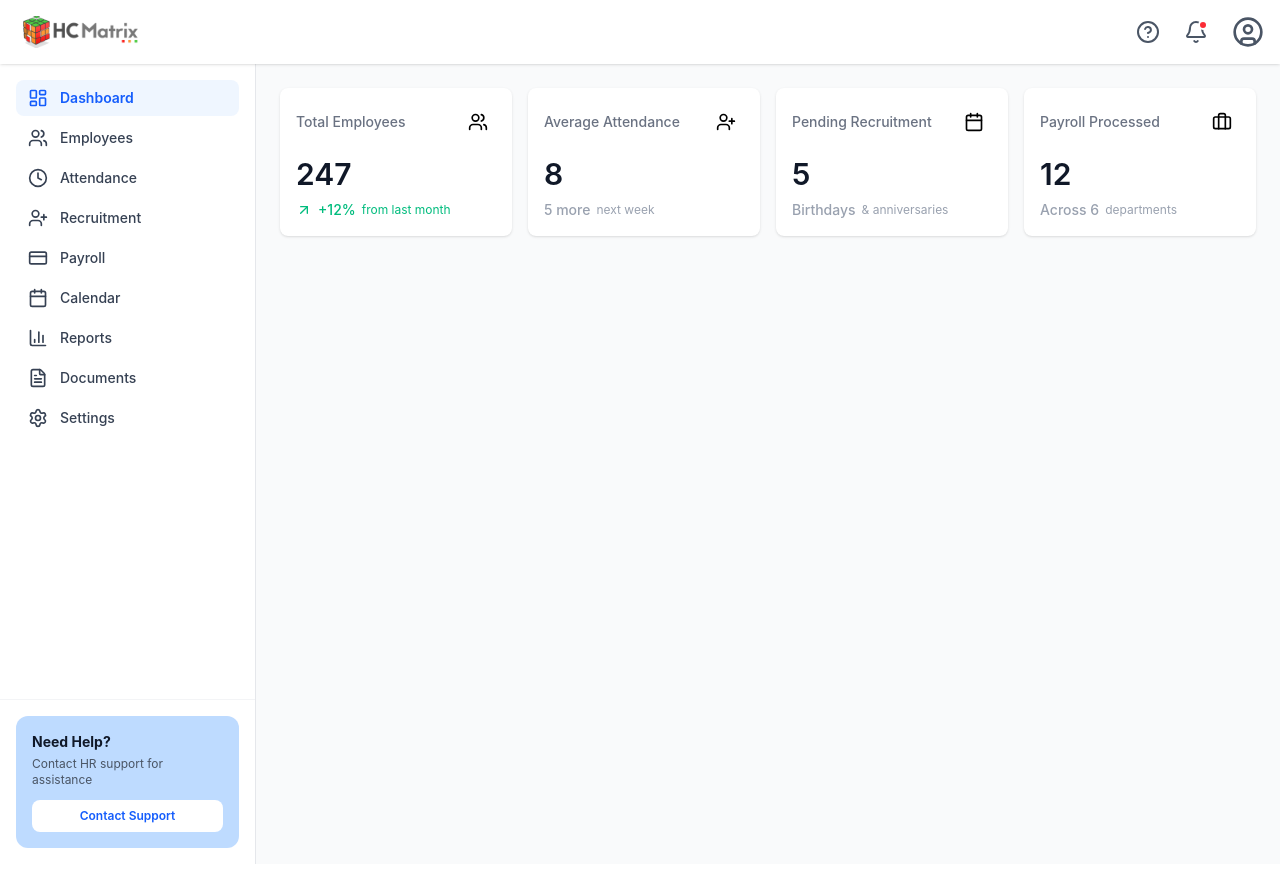
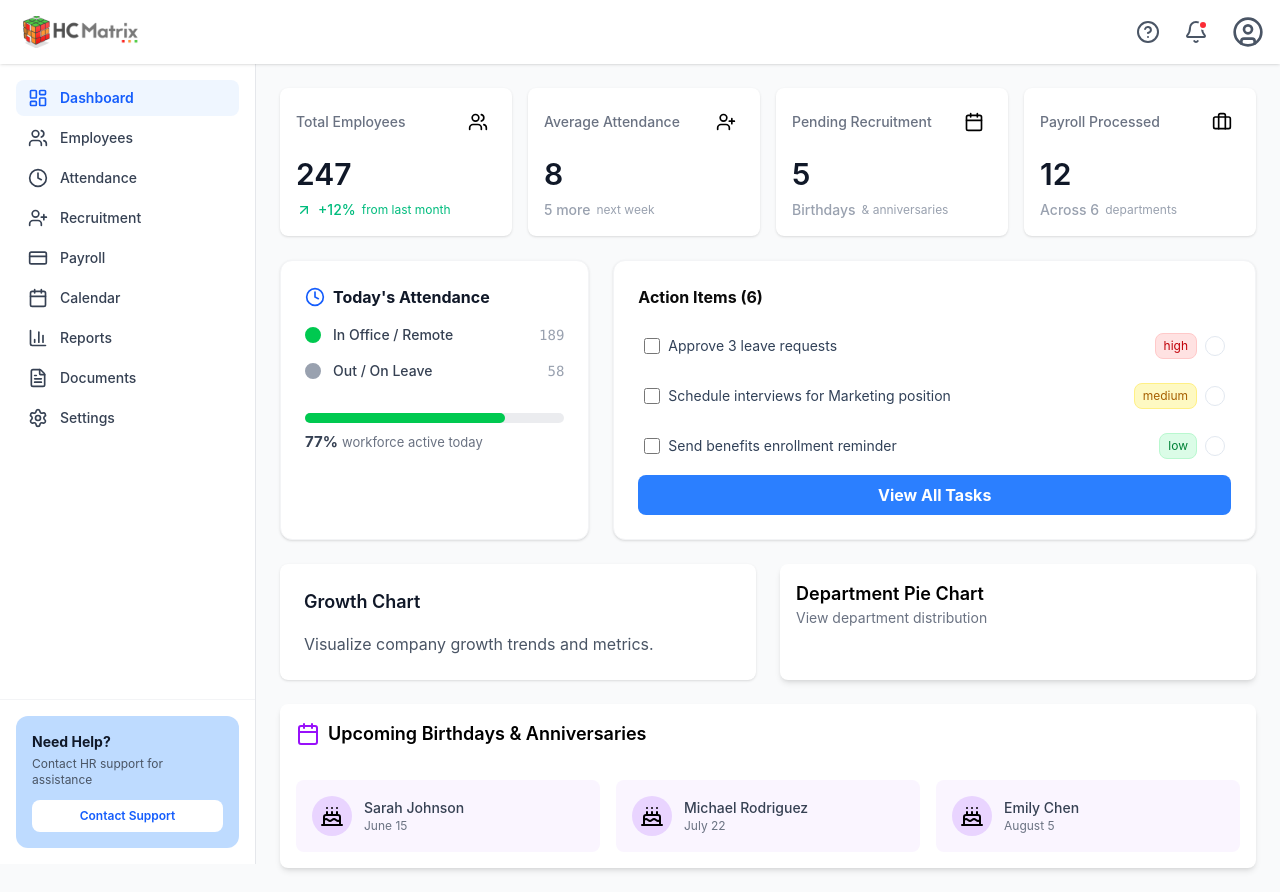
Before and after one commit to kennewest12/hr-platform-development, a React (Vite) app: page /admin in a window 1280 px wide. Before the commit the page ends 864 px from the top, so only its background shows below. Built offline with nearby package versions, Linux system fonts and the light colour scheme.

Commit message:
work: save current progress before pull

```diff
--- a/src/components/DashboardPage/AttendanceSummaryCard.jsx
+++ b/src/components/DashboardPage/AttendanceSummaryCard.jsx
@@ -18,7 +18,7 @@ export default function AttendanceSummaryCard() {
   };
 
   return (
-    <div className="bg-white p-6 rounded-xl shadow-sm border border-gray-100 max-w-sm">
+    <div className="bg-white p-6 rounded-xl shadow-sm border border-gray-100 h-full">
       <div className="flex items-center mb-4">
         <Clock className="text-blue-600 w-5 h-5" />
         <h3 className="text-md font-bold text-gray-900 ml-2">
@@ -27,7 +27,7 @@ export default function AttendanceSummaryCard() {
       </div>
 
       <form className="flex flex-col gap-4">
-        {/* Option 1 */}
+        {/*   In Office / Remote*/}
         <div className="flex items-center justify-between group">
           <label className="flex items-center gap-3 cursor-pointer">
             <input
@@ -47,7 +47,7 @@ export default function AttendanceSummaryCard() {
           </span>
         </div>
 
-        {/* Option 2 */}
+        {/*  Out / On Leave */}
         <div className="flex items-center justify-between group">
           <label className="flex items-center gap-3 cursor-pointer">
             <input
--- /dev/null
+++ b/src/components/DashboardPage/ChartSection.jsx
@@ -0,0 +1,12 @@
+import React from "react";
+import GrowthChartCard from "./GrowthChartCard";
+import DepartmentPieChartCard from "./DepartmentPieChartCard";
+
+export default function ChartSection() {
+  return (
+    <div className="grid grid-cols-1 lg:grid-cols-2 gap-6">
+      <GrowthChartCard />
+      <DepartmentPieChartCard />
+    </div>
+  );
+}
--- a/src/components/DashboardPage/Dashboard.jsx
+++ b/src/components/DashboardPage/Dashboard.jsx
@@ -1,10 +1,16 @@
 import React from "react";
 import StatsGrid from "./StatsGrid";
+import WorkForceSection from "./WorkForceSection";
+import ChartSection from "./ChartSection";
+import BirthdayCard from "./BirthdayCard";
 export default function Dashboard() {
   return (
     <div className="space-y-6">
       {/* {Stats Grid } */}
       <StatsGrid />
+      <WorkForceSection />
+      <ChartSection />
+      <BirthdayCard />
     </div>
   );
 }
--- /dev/null
+++ b/src/components/DashboardPage/DepartmentPieChartCard.jsx
@@ -0,0 +1,10 @@
+import React from "react";
+
+export default function DepartmentPieChartCard() {
+  return (
+    <div className="bg-white p-4 rounded-lg shadow-md">
+      <h3 className="text-lg font-semibold">Department Pie Chart</h3>
+      <p className="text-sm text-gray-500">View department distribution</p>
+    </div>
+  );
+}
--- /dev/null
+++ b/src/components/DashboardPage/GrowthChartCard.jsx
@@ -0,0 +1,13 @@
+import React from "react";
+
+export default function GrowthChartCard() {
+  return (
+    <div className="bg-white p-6 rounded-lg shadow-sm">
+      <h3 className="text-lg font-semibold text-gray-900 mb-4">Growth Chart</h3>
+
+      <p className="text-gray-600">
+        Visualize company growth trends and metrics.
+      </p>
+    </div>
+  );
+}
--- /dev/null
+++ b/src/components/DashboardPage/WorkForceSection.jsx
@@ -0,0 +1,17 @@
+import React from "react";
+import AttendanceSummaryCard from "./AttendanceSummaryCard";
+import ActionItemsCard from "./ActionItemsCard";
+
+export default function WorkForceSection() {
+  return (
+    <div className="grid grid-cols-1 md:grid-cols-2 lg:grid-cols-3 gap-6">
+      <div className="lg:col-span-1">
+        <AttendanceSummaryCard />
+      </div>
+
+      <div className="lg:col-span-2">
+        <ActionItemsCard />
+      </div>
+    </div>
+  );
+}
```
